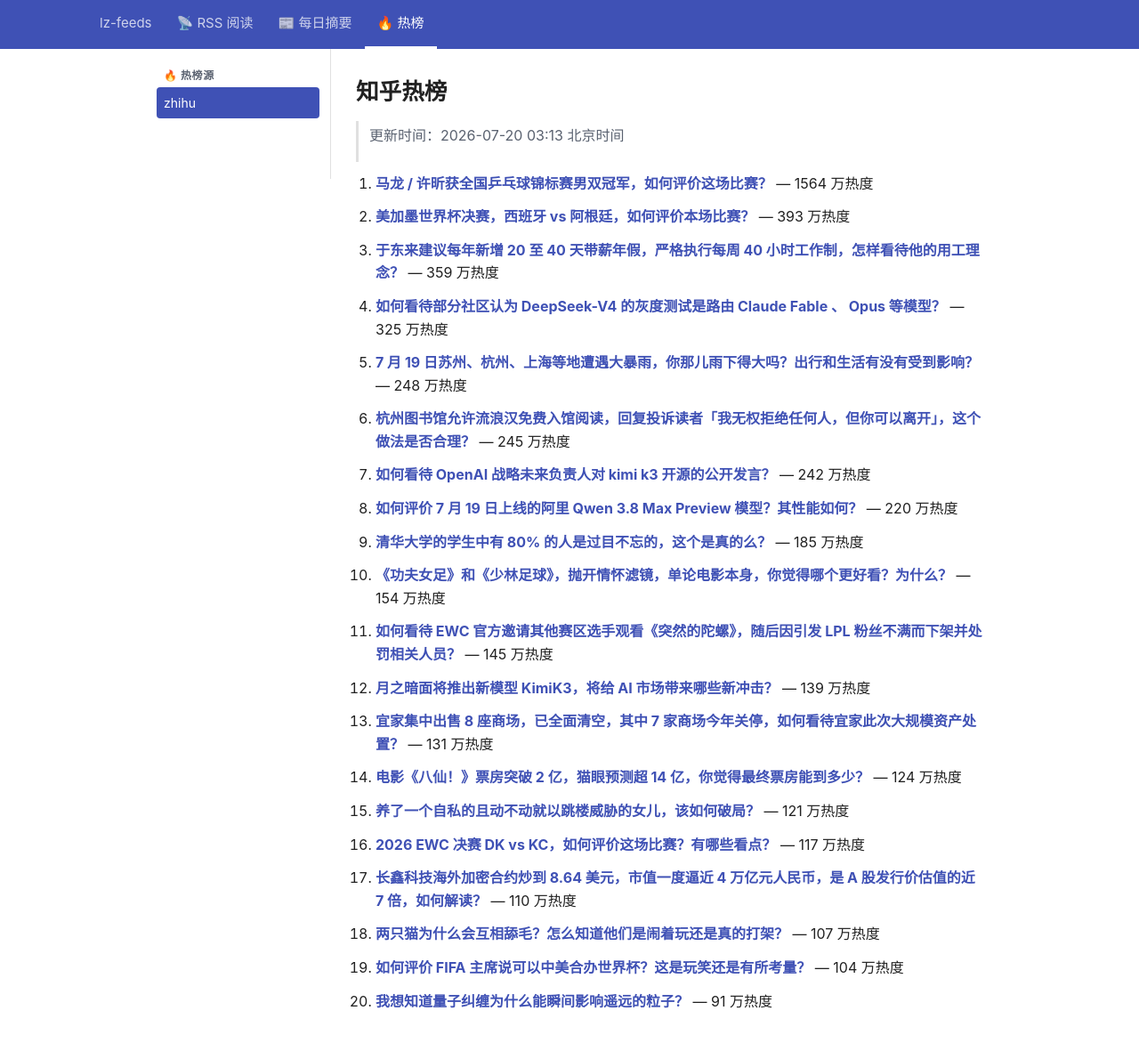
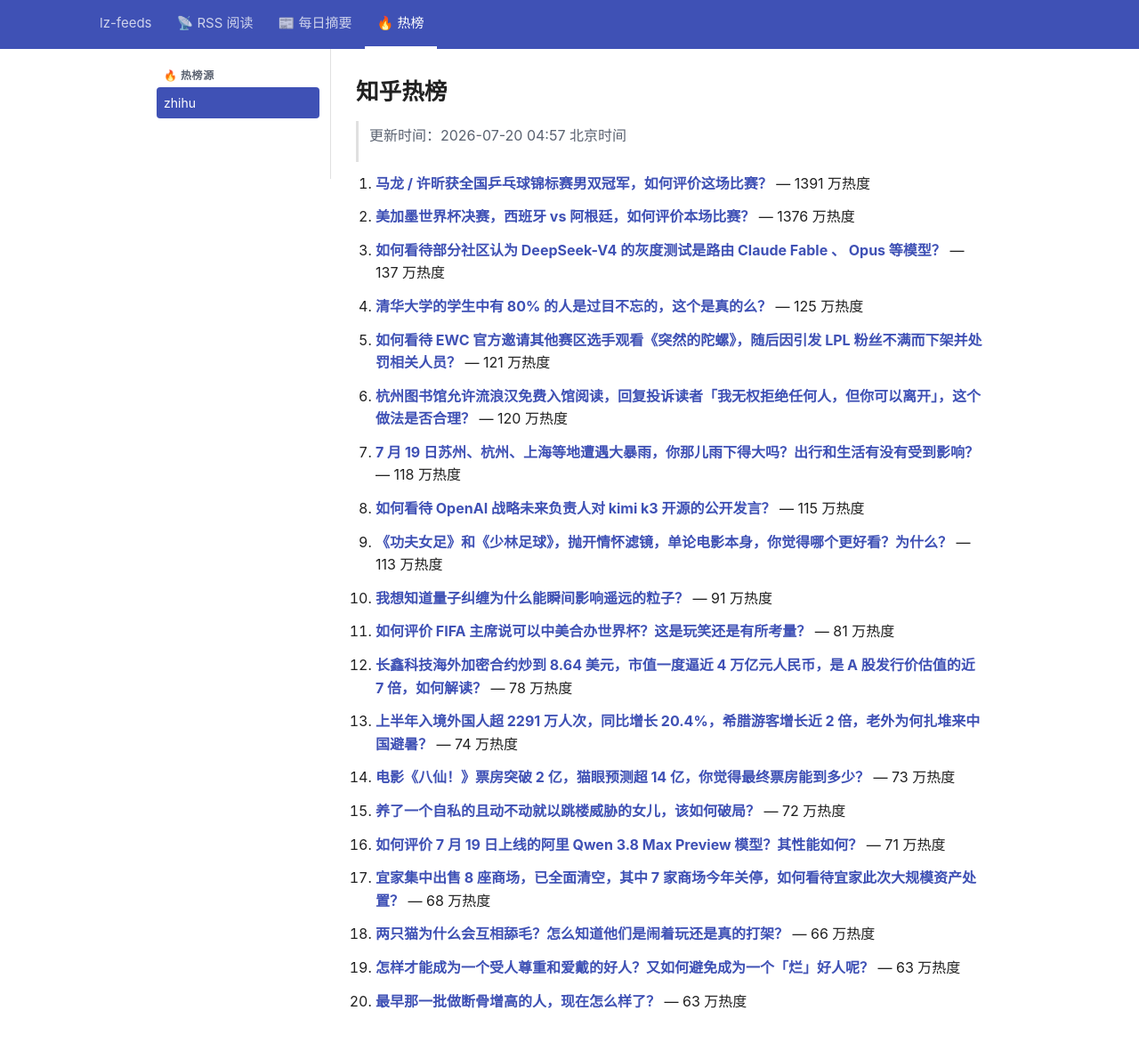
Before and after one commit to lizhang0101/lz-feeds, a Jekyll site: the page built from _hotlist/zhihu.md, in a window 1280 px wide and 1202 px high. Shown: the top 1172 px of the window at 89% size. Built offline with Jekyll 4.4.1, drawn with Linux system fonts in a browser that asks for light colours.

Commit message:
hotlist: 2026-07-19T20:57Z

```diff
--- a/_hotlist/zhihu.md
+++ b/_hotlist/zhihu.md
@@ -1,48 +1,48 @@
 ---
-updated: 2026-07-20 03:13 北京时间
+updated: 2026-07-20 04:57 北京时间
 count: 20
 ---
 
 # 知乎热榜
 
-> 更新时间：2026-07-20 03:13 北京时间
+> 更新时间：2026-07-20 04:57 北京时间
 
-1. **[马龙 / 许昕获全国乒乓球锦标赛男双冠军，如何评价这场比赛？](https://www.zhihu.com/question/2062261231742707046)** — 1564 万热度
+1. **[马龙 / 许昕获全国乒乓球锦标赛男双冠军，如何评价这场比赛？](https://www.zhihu.com/question/2062261231742707046)** — 1391 万热度
 
-2. **[美加墨世界杯决赛，西班牙 vs 阿根廷，如何评价本场比赛？](https://www.zhihu.com/question/2062177729605284253)** — 393 万热度
+2. **[美加墨世界杯决赛，西班牙 vs 阿根廷，如何评价本场比赛？](https://www.zhihu.com/question/2062177729605284253)** — 1376 万热度
 
-3. **[于东来建议每年新增 20 至 40 天带薪年假，严格执行每周 40 小时工作制，怎样看待他的用工理念？](https://www.zhihu.com/question/2061431899038409047)** — 359 万热度
+3. **[如何看待部分社区认为 DeepSeek-V4 的灰度测试是路由 Claude Fable 、 Opus 等模型？](https://www.zhihu.com/question/2062188301013071138)** — 137 万热度
 
-4. **[如何看待部分社区认为 DeepSeek-V4 的灰度测试是路由 Claude Fable 、 Opus 等模型？](https://www.zhihu.com/question/2062188301013071138)** — 325 万热度
+4. **[清华大学的学生中有 80% 的人是过目不忘的，这个是真的么？](https://www.zhihu.com/question/27686348)** — 125 万热度
 
-5. **[7 月 19 日苏州、杭州、上海等地遭遇大暴雨，你那儿雨下得大吗？出行和生活有没有受到影响？](https://www.zhihu.com/question/2062227990260311853)** — 248 万热度
+5. **[如何看待 EWC 官方邀请其他赛区选手观看《突然的陀螺》，随后因引发 LPL 粉丝不满而下架并处罚相关人员？](https://www.zhihu.com/question/2062125118537610523)** — 121 万热度
 
-6. **[杭州图书馆允许流浪汉免费入馆阅读，回复投诉读者「我无权拒绝任何人，但你可以离开」，这个做法是否合理？](https://www.zhihu.com/question/2061763921598476625)** — 245 万热度
+6. **[杭州图书馆允许流浪汉免费入馆阅读，回复投诉读者「我无权拒绝任何人，但你可以离开」，这个做法是否合理？](https://www.zhihu.com/question/2061763921598476625)** — 120 万热度
 
-7. **[如何看待 OpenAI 战略未来负责人对 kimi k3 开源的公开发言？](https://www.zhihu.com/question/2062166923002090163)** — 242 万热度
+7. **[7 月 19 日苏州、杭州、上海等地遭遇大暴雨，你那儿雨下得大吗？出行和生活有没有受到影响？](https://www.zhihu.com/question/2062227990260311853)** — 118 万热度
 
-8. **[如何评价 7 月 19 日上线的阿里 Qwen 3.8 Max Preview 模型？其性能如何？](https://www.zhihu.com/question/2062219946885657098)** — 220 万热度
+8. **[如何看待 OpenAI 战略未来负责人对 kimi k3 开源的公开发言？](https://www.zhihu.com/question/2062166923002090163)** — 115 万热度
 
-9. **[清华大学的学生中有 80% 的人是过目不忘的，这个是真的么？](https://www.zhihu.com/question/27686348)** — 185 万热度
+9. **[《功夫女足》和《少林足球》，抛开情怀滤镜，单论电影本身，你觉得哪个更好看？为什么？](https://www.zhihu.com/question/2060160756528702468)** — 113 万热度
 
-10. **[《功夫女足》和《少林足球》，抛开情怀滤镜，单论电影本身，你觉得哪个更好看？为什么？](https://www.zhihu.com/question/2060160756528702468)** — 154 万热度
+10. **[我想知道量子纠缠为什么能瞬间影响遥远的粒子？](https://www.zhihu.com/question/2059281079941457516)** — 91 万热度
 
-11. **[如何看待 EWC 官方邀请其他赛区选手观看《突然的陀螺》，随后因引发 LPL 粉丝不满而下架并处罚相关人员？](https://www.zhihu.com/question/2062125118537610523)** — 145 万热度
+11. **[如何评价 FIFA 主席说可以中美合办世界杯？这是玩笑还是有所考量？](https://www.zhihu.com/question/2061815234465981878)** — 81 万热度
 
-12. **[月之暗面将推出新模型 KimiK3，将给 AI 市场带来哪些新冲击？](https://www.zhihu.com/question/2061156114658485568)** — 139 万热度
+12. **[长鑫科技海外加密合约炒到 8.64 美元，市值一度逼近 4 万亿元人民币，是 A 股发行价估值的近 7 倍，如何解读？](https://www.zhihu.com/question/2061864895159833546)** — 78 万热度
 
-13. **[宜家集中出售 8 座商场，已全面清空，其中 7 家商场今年关停，如何看待宜家此次大规模资产处置？](https://www.zhihu.com/question/2061839991072990909)** — 131 万热度
+13. **[上半年入境外国人超 2291 万人次，同比增长 20.4%，希腊游客增长近 2 倍，老外为何扎堆来中国避暑？](https://www.zhihu.com/question/2061485273788191373)** — 74 万热度
 
-14. **[电影《八仙！》票房突破 2 亿，猫眼预测超 14 亿，你觉得最终票房能到多少？](https://www.zhihu.com/question/2062129573198657251)** — 124 万热度
+14. **[电影《八仙！》票房突破 2 亿，猫眼预测超 14 亿，你觉得最终票房能到多少？](https://www.zhihu.com/question/2062129573198657251)** — 73 万热度
 
-15. **[养了一个自私的且动不动就以跳楼威胁的女儿，该如何破局？](https://www.zhihu.com/question/2051758275461436294)** — 121 万热度
+15. **[养了一个自私的且动不动就以跳楼威胁的女儿，该如何破局？](https://www.zhihu.com/question/2051758275461436294)** — 72 万热度
 
-16. **[2026 EWC 决赛 DK vs KC，如何评价这场比赛？有哪些看点？](https://www.zhihu.com/question/2062306087827501412)** — 117 万热度
+16. **[如何评价 7 月 19 日上线的阿里 Qwen 3.8 Max Preview 模型？其性能如何？](https://www.zhihu.com/question/2062219946885657098)** — 71 万热度
 
-17. **[长鑫科技海外加密合约炒到 8.64 美元，市值一度逼近 4 万亿元人民币，是 A 股发行价估值的近 7 倍，如何解读？](https://www.zhihu.com/question/2061864895159833546)** — 110 万热度
+17. **[宜家集中出售 8 座商场，已全面清空，其中 7 家商场今年关停，如何看待宜家此次大规模资产处置？](https://www.zhihu.com/question/2061839991072990909)** — 68 万热度
 
-18. **[两只猫为什么会互相舔毛？怎么知道他们是闹着玩还是真的打架？](https://www.zhihu.com/question/286733645)** — 107 万热度
+18. **[两只猫为什么会互相舔毛？怎么知道他们是闹着玩还是真的打架？](https://www.zhihu.com/question/286733645)** — 66 万热度
 
-19. **[如何评价 FIFA 主席说可以中美合办世界杯？这是玩笑还是有所考量？](https://www.zhihu.com/question/2061815234465981878)** — 104 万热度
+19. **[怎样才能成为一个受人尊重和爱戴的好人？又如何避免成为一个「烂」好人呢？](https://www.zhihu.com/question/2059067027948582006)** — 63 万热度
 
-20. **[我想知道量子纠缠为什么能瞬间影响遥远的粒子？](https://www.zhihu.com/question/2059281079941457516)** — 91 万热度
+20. **[最早那一批做断骨增高的人，现在怎么样了？](https://www.zhihu.com/question/279422241)** — 63 万热度
```
